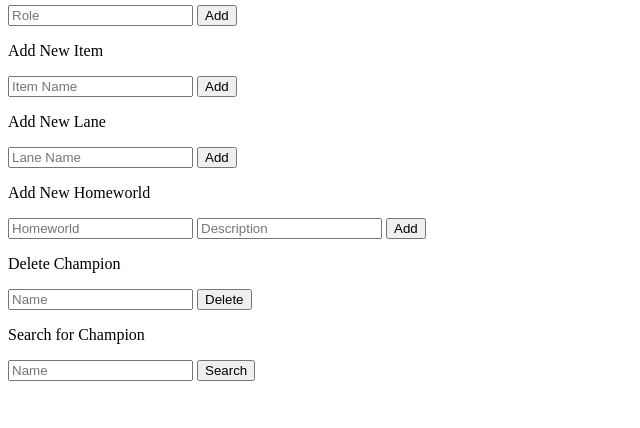
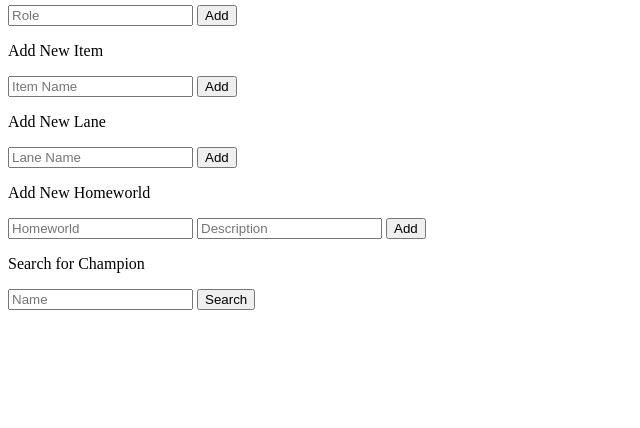
Before and after one commit to luongthomas/CS340_LoL_Database, a PHP site: page /index2.php in a window 1280 px wide. Shown: the part 372-800 px from the top of the page, without its empty margins (0-640 px from the left). Run offline with PHP 8.4, Linux system fonts and the light colour scheme; some libraries are stand-ins or nearby versions.

Commit message:
Cleaned up code

```diff
--- a/LoL_Site/index2.php
+++ b/LoL_Site/index2.php
@@ -60,11 +60,6 @@
       <input  type="submit" name="addHomeworld-submit" value="Add">
     </form>
 
-    <p>Delete Champion</p>
-    <form  name="deleteChamp" method="post" action="index2.php?go">
-      <input  type="text" name="name" placeholder="Name">
-      <input  type="submit" name="deleteChamp-submit" value="Delete">
-    </form>
 
     <p>Search for Champion</p>
     <form  name="searchDB" method="post" action="index2.php?go">
@@ -82,21 +77,17 @@
 		if(isset($_POST['addChamp-submit'])){
 		if(isset($_GET['go'])){
 		$name=$_POST['name'];
-		//$name=mysqli_real_escape_string($name);
 		$damage_type=$_POST['damage_type'];
-		//$damage_type=mysqli_real_escape_string($damage_type);
 		$homeworld=$_POST['homeworld'];
-		//$homeworld=mysqli_real_escape_string($homeworld);
+
 		//connect  to the database
 		$conn=mysqli_connect  (DB_SERVER, DB_USER, DB_PASS, DB_NAME);
 		if ($conn->connect_errno){
 		echo "connection failed: ".$conn->connect_error."\n";
 		exit();
 		}
-		//-select  the database to use
-		//$mydb=mysqli_select_db(DB_SERVER);
+
 		//-query  the database table
-
 		$query=("INSERT INTO Champion (homeworld_id, name, damage_type) VALUES ((SELECT homeworld_id FROM Homeworld WHERE Homeworld.homeworld_name LIKE '$homeworld'), '$name', '$damage_type')");
 		//$retval = mysqli_fetch_object($query)->$homeworld;
 		var_dump($query);
@@ -123,14 +114,12 @@
 		echo "connection failed: ".$conn->connect_error."\n";
 		exit();
 		}
-		//-select  the database to use
-		//$mydb=mysqli_select_db(DB_SERVER);
+
 		//-query  the database table
 		$query="INSERT INTO Roles (champion_id, role_id) VALUES ((SELECT champion_id FROM Champion WHERE name LIKE '$champion'), (SELECT role_id FROM Role WHERE role_name LIKE '$role'))";
 		$result=mysqli_query($conn, $query);
 		echo  "Role Added";
-		var_dump($champion);
-		var_dump($role);
+
 		if(isset($conn)) {
 			mysqli_close($conn);
 		}
@@ -150,14 +139,12 @@
 		echo "connection failed: ".$conn->connect_error."\n";
 		exit();
 		}
-		//-select  the database to use
-		//$mydb=mysqli_select_db(DB_SERVER);
+
 		//-query  the database table
 		$query="INSERT INTO Items (item_id, champion_id) VALUES ((SELECT item_id FROM Item WHERE item_name LIKE '$item'), (SELECT champion_id FROM Champion WHERE name LIKE '$champion'))";
 		$result=mysqli_query($conn, $query);
 		echo  "Item Added";
-		var_dump($champion);
-		var_dump($item);
+
 		if(isset($conn)) {
 			mysqli_close($conn);
 		}
@@ -177,64 +164,17 @@
 		echo "connection failed: ".$conn->connect_error."\n";
 		exit();
 		}
-		//-select  the database to use
-		//$mydb=mysqli_select_db(DB_SERVER);
+
 		//-query  the database table
 		$query="INSERT INTO Lanes (lane_id, champion_id) VALUES ((SELECT lane_id FROM Lane WHERE lane_name LIKE '$lane'), (SELECT champion_id FROM Champion WHERE name LIKE '$champion'))";
 		$result=mysqli_query($conn, $query);
 		echo  "Role Added";
-		var_dump($champion);
-		var_dump($lane);
 		if(isset($conn)) {
 			mysqli_close($conn);
 		}
 		}
 		}
 	}
-
-	/*
-	 if (!empty($_POST['addChamp-submit'])){
-		if(isset($_POST['addChamp-submit'])){
-		if(isset($_GET['go'])){
-		$homeworld=$_POST['homeworld'];
-		$name=$_POST['name'];
-		$damage_type=$_POST['damage_type'];
-		$role=$_POST['role'];
-		$item=$_POST['item'];
-		$lane=$_POST['lane'];
-		//connect  to the database
-		$conn=mysqli_connect  (DB_SERVER, DB_USER, DB_PASS, DB_NAME);
-		if ($conn->connect_errno){
-		echo "connection failed: ".$conn->connect_error."\n";
-		exit();
-		}
-		//-select  the database to use
-		//$mydb=mysqli_select_db(DB_SERVER);
-		//-query  the database table
-		$query="BEGIN TRANSACTION
-			DECLARE @newChampID INT;
-
-			DECLARE @homeworld_id int = SELECT homeworld_id FROM Homeworld WHERE homeworld_id = $homeworld;
-			INSERT INTO champion (homeworld_id, name, damage_type) VALUES (@homeworld_id, '$name', '$damage_type');
-			SELECT @newChampID = SCOPE_IDENTITY();
-			DECLARE @champion_id int = SELECT champion_id FROM champion WHERE champion_id = '$name';
-			DECLARE @role_id int = SELECT role_id FROM Role WHERE role_id = '$role';
-			INSERT INTO Roles (champion_id, role_id) VALUES (@champion_id, @role_id);
-			DECLARE @item_id int = SELECT item_id FROM Item WHERE item_id = '$item';
-			INSERT INTO Items (item_id, champion_id) VALUES (@item_id, @champion_id);
-			DECLARE @lane_id int = SELECT lane_id FROM Lane WHERE lane_id = '$lane';
-			INSERT INTO Lanes (lane_id, champion_id) VALUES (@lane_id, @champion_id);
-		COMMIT";
-		$result=mysqli_query($conn, $query);
-		echo  "Champion Added";
-
-		if(isset($conn)) {
-			mysqli_close($conn);
-		}
-		}
-		}
-	}
-	*/
 
 
 	if (!empty($_POST['addRole-submit'])){
@@ -247,8 +187,7 @@
 		echo "connection failed: ".$conn->connect_error."\n";
 		exit();
 		}
-		//-select  the database to use
-		//$mydb=mysqli_select_db(DB_SERVER);
+
 		//-query  the database table
 		$query="INSERT INTO Role (role_name) VALUES ('$role')";
 		$result=mysqli_query($conn, $query);
@@ -271,8 +210,7 @@
 		echo "connection failed: ".$conn->connect_error."\n";
 		exit();
 		}
-		//-select  the database to use
-		//$mydb=mysqli_select_db(DB_SERVER);
+
 		//-query  the database table
 		$query="INSERT INTO Item (item_name) VALUES ('$name')";
 		$result=mysqli_query($conn, $query);
@@ -295,8 +233,7 @@
 		echo "connection failed: ".$conn->connect_error."\n";
 		exit();
 		}
-		//-select  the database to use
-		//$mydb=mysqli_select_db(DB_SERVER);
+
 		//-query  the database table
 		$query="INSERT INTO Lane (lane_name) VALUES ('$name')";
 		$result=mysqli_query($conn, $query);
@@ -314,10 +251,10 @@
 		echo "Adding homeworld";
 		if(isset($_POST['addHomeworld-submit'])){
 		if(isset($_GET['go'])){
-		echo "1";
+
 		$name=$_POST['name'];
 		$description=$_POST['description'];
-		echo "2";
+
 		//connect  to the database
 		$conn=mysqli_connect  (DB_SERVER, DB_USER, DB_PASS, DB_NAME);
 		echo "3";
@@ -325,18 +262,8 @@
 		echo "connection failed: ".$conn->connect_error."\n";
 		exit();
 		}
-		/*if(msqli_connect_errno()) {
-			echo "connection failed";
-			die("Database connection failed: " .
-				mysqli_connect_errno() .
-				" (" . mysqli_connect_errno() . ")"
-			);} */
-		echo "Connected to Database!";
-		//-select  the database to use
-		//$mydb=mysqli_select_db(DB_SERVER);
+
 		//-query  the database table
-		//$query="INSERT INTO Homeworld" . "(homeworld_name, homeworld_desc)" . "VALUES ('$name', '$description')";
-		echo "4";
 		$query="INSERT INTO Homeworld (homeworld_name, homeworld_desc) VALUES ('$name', '$description')";
 		$result=mysqli_query($conn, $query);
 		echo $result;
@@ -350,29 +277,7 @@
 
 	}
 
-	if (!empty($_POST['deleteChamp-submit'])){
-		if(isset($_POST['deleteChamp-submit'])){
-		if(isset($_GET['go'])){
-		$name=$_POST['name'];
-		//connect  to the database
-		$conn=mysqli_connect  (DB_SERVER, DB_USER, DB_PASS, DB_NAME);
-		if ($conn->connect_errno){
-		echo "connection failed: ".$conn->connect_error."\n";
-		exit();
-		}
-		//-select  the database to use
-		//$mydb=mysqli_select_db(DB_SERVER);
-		//-query  the database table
-		$query="DELETE champion WHERE name = '$name'";
-		$result=mysqli_query($conn, $query);
-		echo  "Champion Deleted";
 
-		if(isset($conn)) {
-			mysqli_close($conn);
-		}
-		}
-		}
-	}
 
 	if (!empty($_POST['searchDB-submit'])){
 		if(isset($_POST['searchDB-submit'])){
@@ -385,26 +290,14 @@
 		echo "connection failed: ".$conn->connect_error."\n";
 		exit();
 		}
-		//-select  the database to use
-		//$mydb=mysqli_select_db(DB_SERVER);
+
 		//-query  the database table
-		//echo "Before query\n";
 		$query="SELECT DISTINCT name, damage_type, role_name, homeworld_name, lane_name, item_name FROM Champion INNER JOIN Roles on Champion.champion_id = Roles.champion_id INNER JOIN Role ON Roles.role_id = Role.role_id INNER JOIN Homeworld ON Champion.homeworld_id = Homeworld.homeworld_id INNER JOIN Lanes ON Champion.champion_id = Lanes.champion_id INNER JOIN Lane ON Lanes.lane_id = Lane.lane_id INNER JOIN Items ON Champion.champion_id = Items.champion_id INNER JOIN Item ON Items.item_id = Item.item_id WHERE Champion.name LIKE '$name'";
 		//-run  the query against the mysql query function
-		//echo "after query\n";
-
 
 		$result=mysqli_query($conn,$query, MYSQLI_USE_RESULT);
-		//if(!$result){
-		//	echo "Could not find champion!\n";
 
-		//}
-		//-create  while loop and loop through result set
-		//echo "starting to loop through result\n";
-		//echo "$result\n";
-
-
-
+		// create a table for the results
 		echo "<table border='1'>
 		<tr>
 		<th>  Champion  </th>
@@ -415,17 +308,8 @@
 		<th>  Item  </th>
 		</tr>";
 
+		// loop through results and display
 		while($row=mysqli_fetch_assoc($result)){
-
-			/*
-			$name=$row['name'];
-			$damage_type=$row['damage_type'];
-			$role_name=$row['role_name'];
-			$homeworld_name=$row['homeworld_name'];
-			$lane_name=$row['lane_name'];
-			$item_name=$row['item_name'];
-			*/
-
 
 			echo "<tr>"; //th
 			echo "<td>" . $row['name'] . "</td>"; //td
@@ -436,12 +320,7 @@
 			echo "<td>" . $row['item_name'] . "</td>";
 
 
-
-
-		  //$item_name=$row['item_name'];
 		}
-		//-display the result of the array
-
 
 		mysqli_free_result($result);
 		echo "</table>";
@@ -452,9 +331,6 @@
 
 
 		}
-		//else{
-		//echo  "Please enter a search query";
-		//}
 		}
 		}
 	}
```
